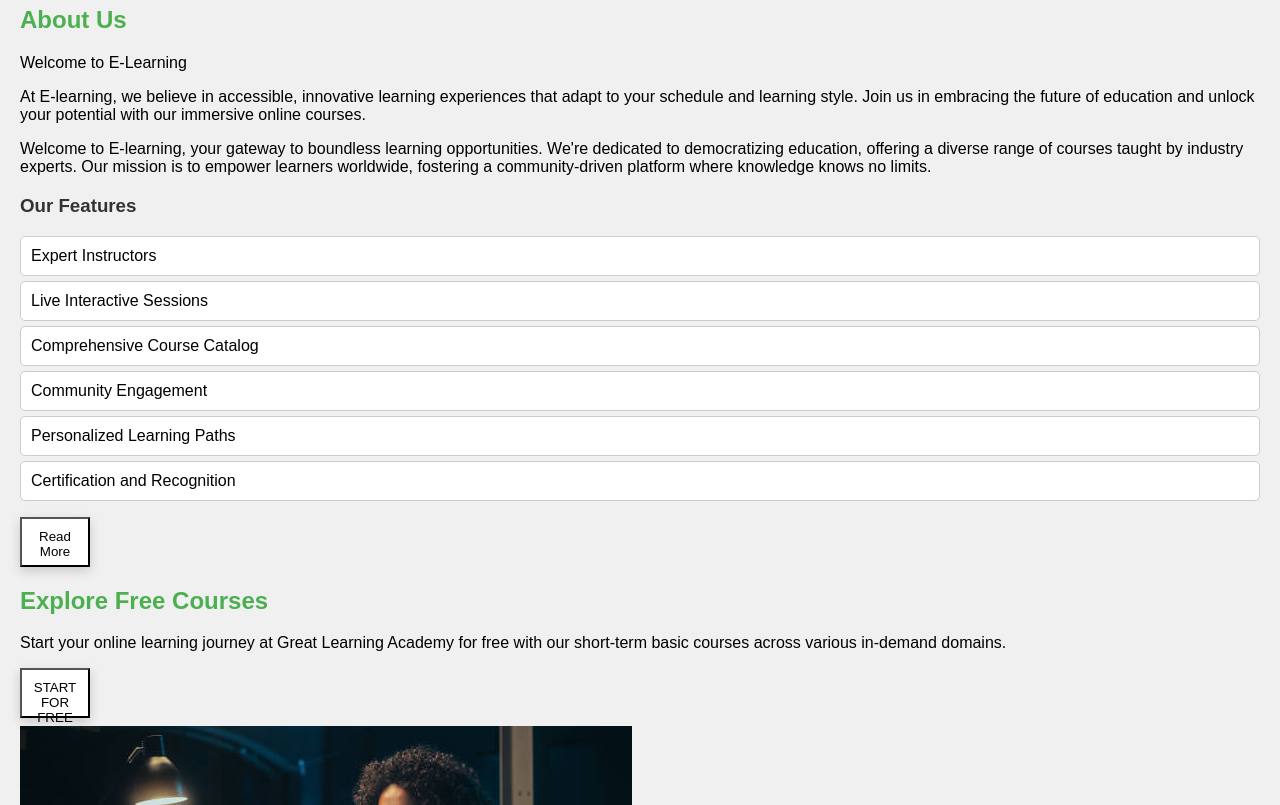
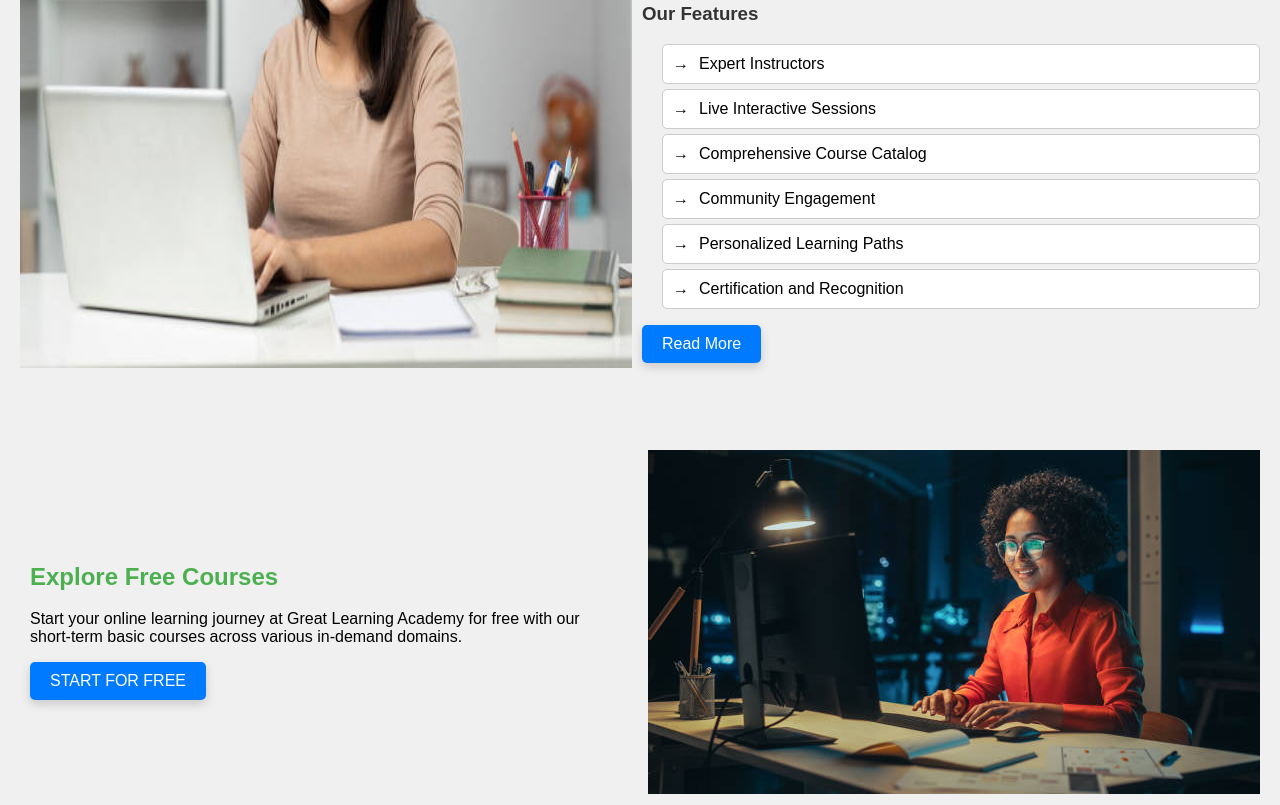
Before and after one commit to Apravinraj/E-Learning, a plain HTML site: page index.html in a window 1280 px wide. Shown: the part 955-1760 px from the top of the page. Drawn offline with Linux system fonts and the light colour scheme.

Commit message:
Update style.css

```diff
--- a/style.css
+++ b/style.css
@@ -119,6 +119,7 @@ form button:hover {
     justify-content: space-between;
     margin-left: 10px;
     margin-right: auto;
+    margin-bottom: 10%;
 }
 
 .benefit-box {
@@ -178,3 +179,73 @@ button{
     margin-right: auto;
     margin-bottom: 10%;
 }
+.intro{
+    margin-bottom: 5%;
+}
+/*
+
+img1{
+    margin-top: 10px;
+    padding-top: 30px;
+    position: relative;
+}*/
+
+.about-us{
+    display: flex;
+    margin-top: 20px;
+
+}
+.container{
+    flex-direction: column;
+    margin-left: 10px;
+    margin-bottom: 5px;
+}
+.arrow-bullets ul {
+    list-style: none; /* Remove default bullets */
+    padding-left: 20px; /* Add padding to align text */
+  }
+
+  .arrow-bullets li::before {
+    content: "\2192"; /* Unicode for right arrow (→) */
+    color: black; /* Arrow color */
+    font-size: 16px; /* Arrow size */
+    margin-right: 10px; /* Space between arrow and text */
+  }
+
+
+  .button {
+    height: auto;
+    width: auto;
+    padding: 10px 20px;
+    font-size: 16px;
+    color: white;
+    background-color: #007BFF;
+    border: none;
+    border-radius: 5px;
+    cursor: pointer;
+    transition: background-color 0.3s;
+    white-space: nowrap; /* Prevent text from wrapping */
+    overflow: show; /* Hide overflow if text is too long */
+    text-overflow: ellipsis; /* Add ellipsis if text is too long */
+  }
+  .button:hover {
+    background-color: #0056b3;
+  }
+
+
+  .container2 {
+    display: flex;
+    align-items: center; /* Center items vertically */
+    justify-content: space-between; /* Ensure space between text and image */
+    padding-top: 5%;
+    padding-bottom: 5%;
+  }
+  .Explore {
+    padding: 10px;
+    flex-grow: 1; /* Allow text to take up remaining space */
+    margin-right: 20px; /* Add space between text and image */
+  }
+  img2 {
+    max-width: 100px; /* Adjust the image size as needed */
+    height: auto; /* Maintain the aspect ratio */
+  }
```
